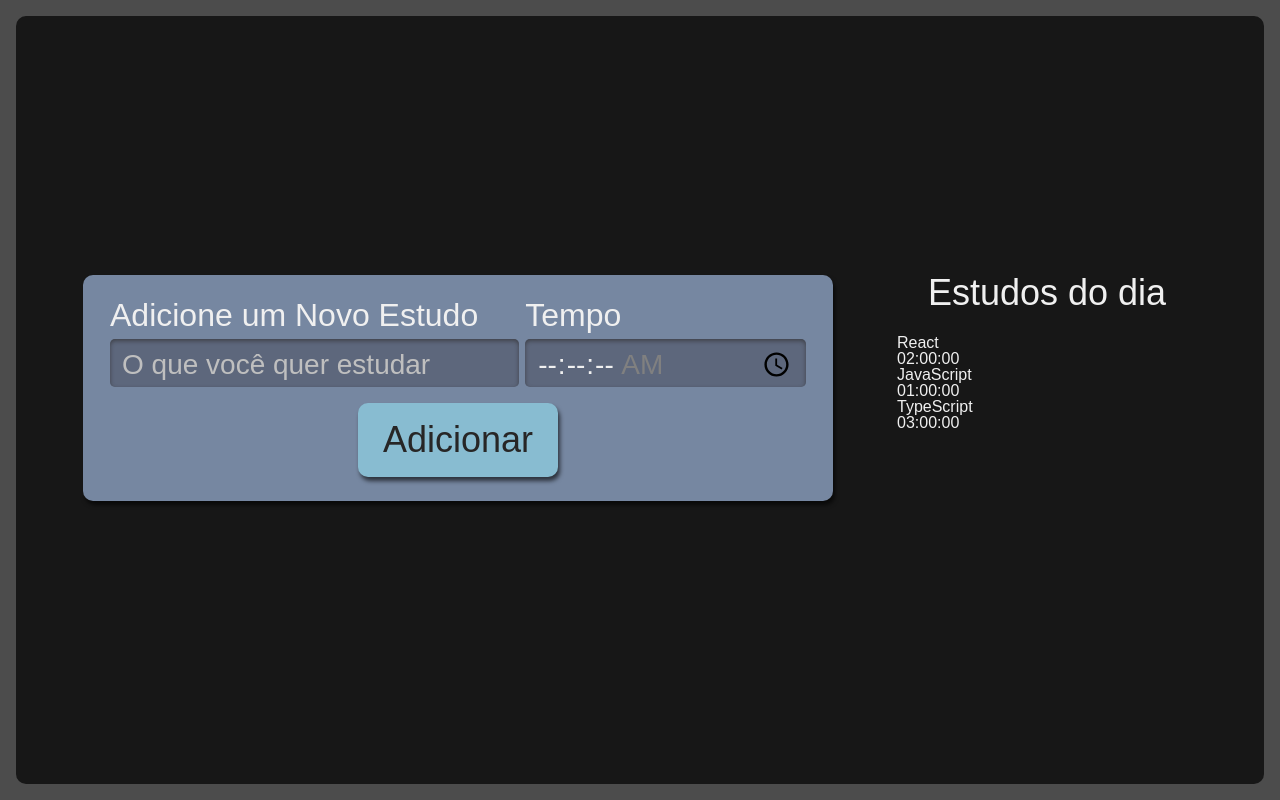
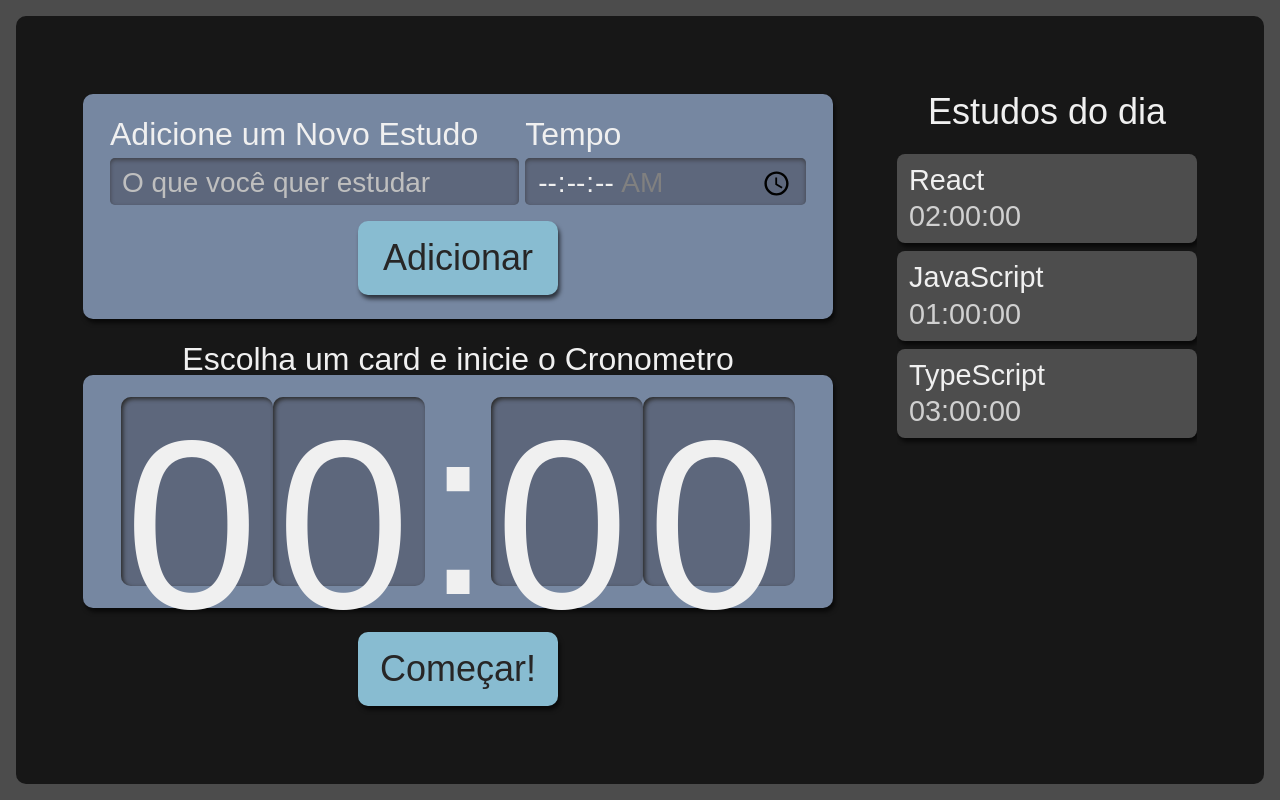
Before and after one commit to TyphonS/React, a React (Create React App) app: page / in a window 1280 px wide. Built offline with nearby package versions, Linux system fonts and the light colour scheme.

Commit message:
Continuação do Projeto - 14-02-2023

```diff
--- /dev/null
+++ b/src/Components/Cronometro/Cronometro.module.scss
@@ -0,0 +1,59 @@
+.cronometro {
+    display: flex;
+    flex-direction: column;
+    align-items: center;
+    grid-area: cronometro;
+
+    .relogioWrapper {
+      align-items: center;
+      background-color: #7687A1;
+      border-radius: 10px;
+      box-shadow: 2px 4px 4px #0000009F;
+      box-sizing: border-box;
+      display: flex;
+      font-size: 5rem;
+      justify-content: center;
+      margin-bottom: 24px;
+      padding: 16px 12px;
+      width: 100%;
+    }
+
+    .titulo {
+      font-size: 2rem;
+    }
+
+    button {
+      background-color: #88bcd1;
+      border-radius: 10px;
+      box-shadow: 2px 4px 4px #0000009F;
+      color: #272626;
+      cursor: pointer;
+      font-size: 1.25rem;
+      padding: 16px;
+      width: 150px;
+
+      &:active {
+        background-color: #7CA6B7;
+        box-shadow: 2px 2px 4px #0000009F inset;
+        cursor: auto;
+      }
+    }
+
+    @media screen and (min-width:1280px) {
+
+      .relogioWrapper{
+        font-size: 15rem;
+      }
+
+      p {
+        font-size: 2rem;
+      }
+
+      button {
+        grid-column-start: span 2;
+        justify-self: center;
+        width: 200px;
+        font-size: 2.25rem;
+      }
+    }
+  }
--- /dev/null
+++ b/src/Components/Cronometro/Relogio/Relogio.module.scss
@@ -0,0 +1,21 @@
+.relogioNumero {
+    background-color: #5D677C;
+    box-shadow: 2px 2px 4px #2B2B2B inset;
+    height: 3.6rem;
+    width: 3rem;
+    padding: 8px 4px;
+    border-radius: 10px;
+
+    @media screen and (min-width:1280px) {
+      height: 10.8rem;
+      width: 9rem;
+    }
+  }
+
+  .relogioDivisao {
+    height: 4.2rem;
+
+    @media screen and (min-width:1280px) {
+      height: 12.6rem;
+    }
+  }
--- /dev/null
+++ b/src/Components/Cronometro/Relogio/index.tsx
@@ -0,0 +1,13 @@
+import style from "./Relogio.module.scss";
+
+export default function Relogio(){
+    return(
+        <>
+        <span className={style.relogioNumero}>0</span>
+        <span className={style.relogioNumero}>0</span>
+        <span className={style.relogioDivisao}>:</span>
+        <span className={style.relogioNumero}>0</span>
+        <span className={style.relogioNumero}>0</span>
+        </>
+    )
+}
--- /dev/null
+++ b/src/Components/Cronometro/index.tsx
@@ -0,0 +1,17 @@
+import Botao from "../Botao";
+import Relogio from "./Relogio";
+import style from "./Cronometro.module.scss";
+
+export default function Cronometro(){
+    return(
+        <div className={style.cronometro}>
+            <p className={style.titulo}>Escolha um card e inicie o Cronometro</p>
+            <div className={style.relogioWrapper}>
+                <Relogio />
+            </div>
+            <Botao>
+                Começar!
+            </Botao>
+        </div>
+    )
+}
--- /dev/null
+++ b/src/Components/Lista/Item/index.tsx
@@ -0,0 +1,10 @@
+import style from '../Lista.module.scss';
+
+export default function Item ({tarefa, tempo}: {tarefa:string, tempo: string}){
+    return(
+        <li className={style.item}>
+        <h3>{tarefa}</h3>
+        <span>{tempo}</span>
+    </li>
+    )
+}
--- a/src/Components/Lista/index.tsx
+++ b/src/Components/Lista/index.tsx
@@ -1,8 +1,9 @@
-import React from "react";
+import React, {useState} from "react";
+import Item from "./Item";
 import style from './Lista.module.scss';
 
 function Lista(){
-    const tarefas = [{
+    const [tarefas, setTarefas] = useState([{
         tarefa:'React',
         tempo: '02:00:00'
     }, {
@@ -11,16 +12,18 @@
     }, {
         tarefa: 'TypeScript',
         tempo: '03:00:00'
-    }]
+    }]);
     return(
         <aside className={style.listaTarefas}>
-            <h2>Estudos do dia </h2>
+            <h2 onClick={() => {
+                setTarefas([...tarefas, {tarefa: "Estudar Estado", tempo:"05:00:00"}])
+            }}>Estudos do dia </h2>
             <ul>
                 {tarefas.map((item, index) => (
-                    <li key={index} className="item">
-                        <h3>{item.tarefa}</h3>
-                        <span>{item.tempo}</span>
-                    </li>
+                    <Item
+                    key={index}
+                    {...item}
+                    />
                 ))}
             </ul>
         </aside>
--- a/src/pages/App.tsx
+++ b/src/pages/App.tsx
@@ -1,4 +1,5 @@
 import React from 'react';
+import Cronometro from '../Components/Cronometro';
 import Formulario from '../Components/Formulario';
 import Lista from '../Components/Lista';
 import style from './App.module.scss';
@@ -9,6 +10,7 @@
     <div className={style.AppStyle}>
       <Formulario />
       <Lista />
+      <Cronometro />
     </div>
   );
 }
```
